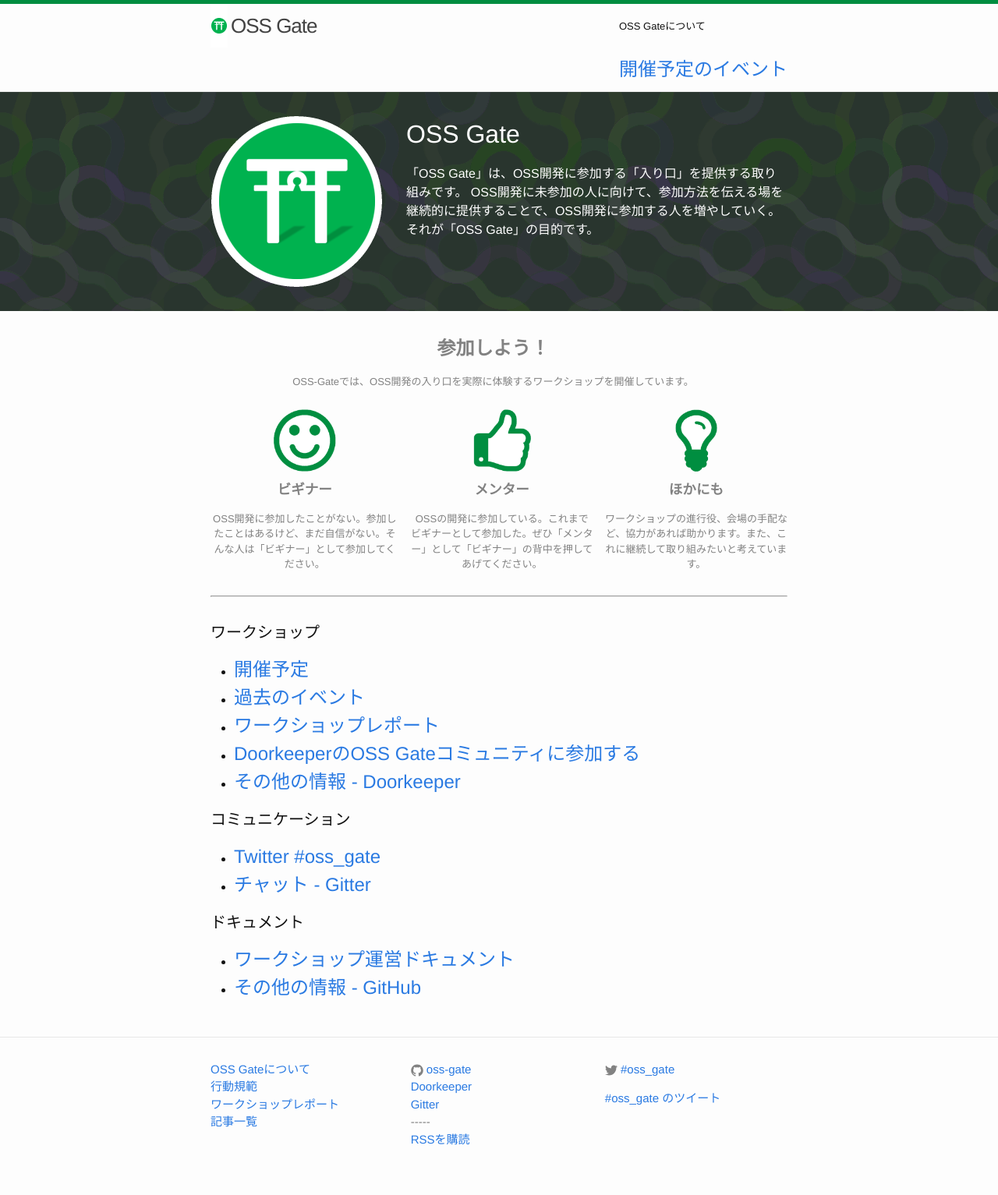
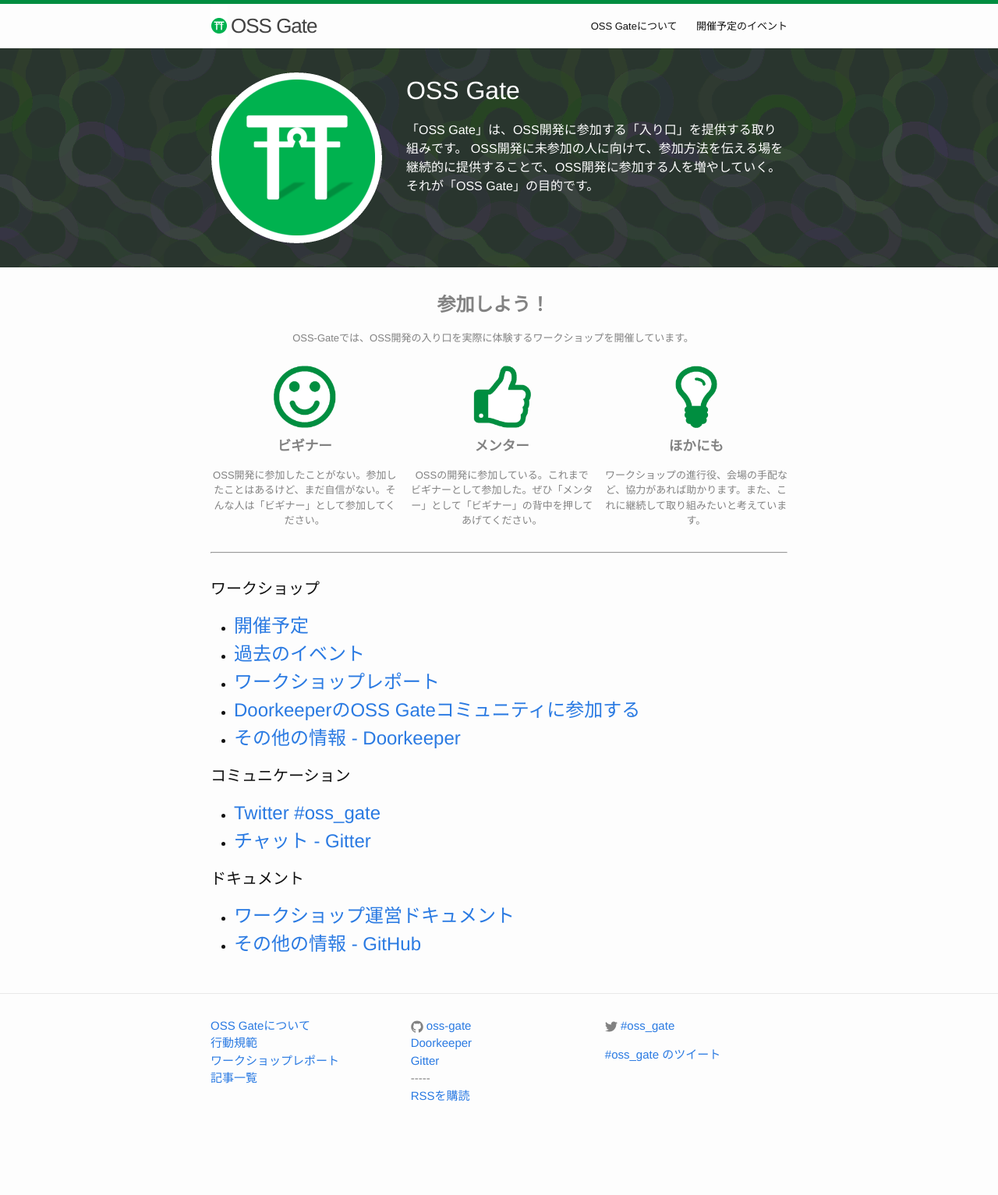
Before and after one commit to oss-gate/oss-gate.github.io, a Jekyll site: the page built from index.html, in a window 1280 px wide. Shown: the whole page at 78% size. Built offline with Jekyll 4.4.1, drawn with Linux system fonts in a browser that asks for light colours; comment, search, counter and statistics services are not loaded; after the commit the page ends 1477 px from its top, so only the background shows below that.

Commit message:
Fix header link style

```diff
--- a/_includes/header.html
+++ b/_includes/header.html
@@ -15,7 +15,7 @@
 
       <div class="trigger">
           <a class="page-link" href="{{ my_page.url }}/about/">OSS Gateについて</a>
-          <a class="post-link" href='https://oss-gate.doorkeeper.jp/events/upcoming' target='_blank'>開催予定のイベント</a>
+          <a class="page-link" href='https://oss-gate.doorkeeper.jp/events/upcoming' target='_blank'>開催予定のイベント</a>
       </div>
     </nav>
 
```
